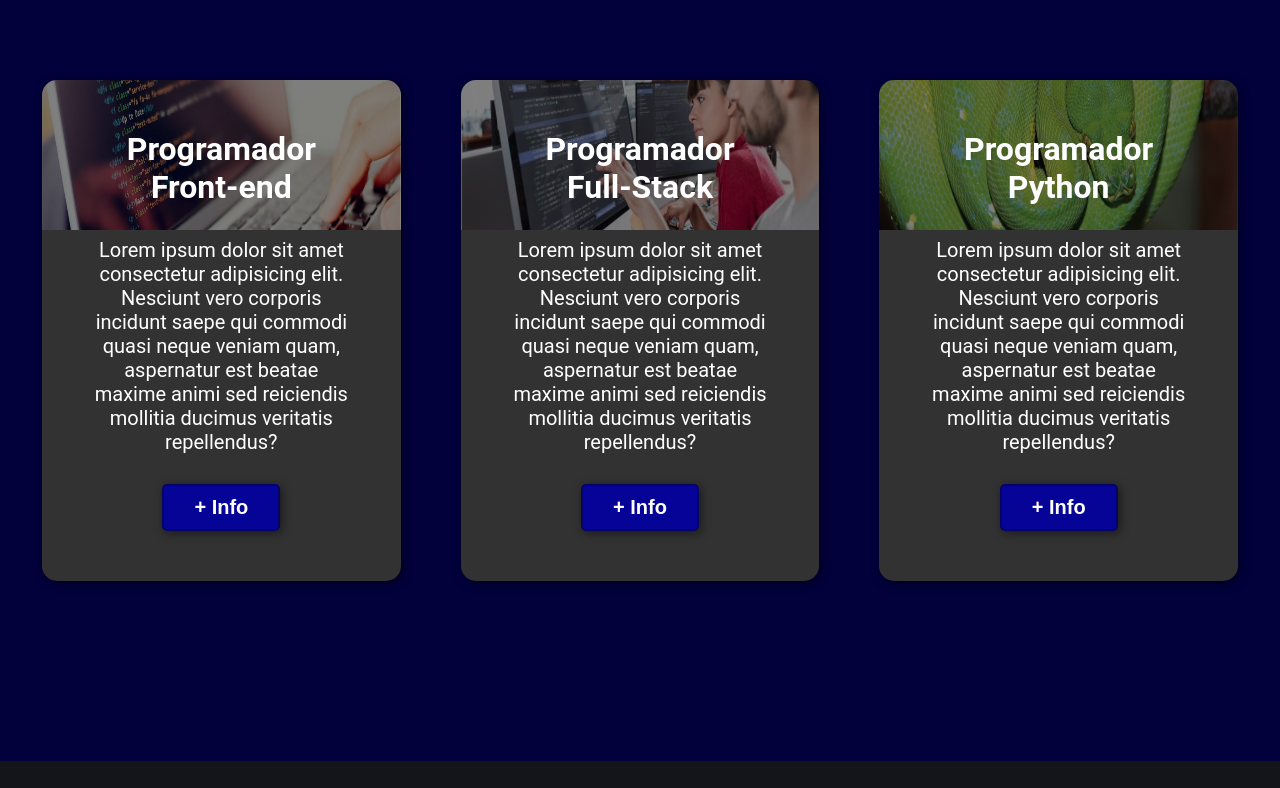
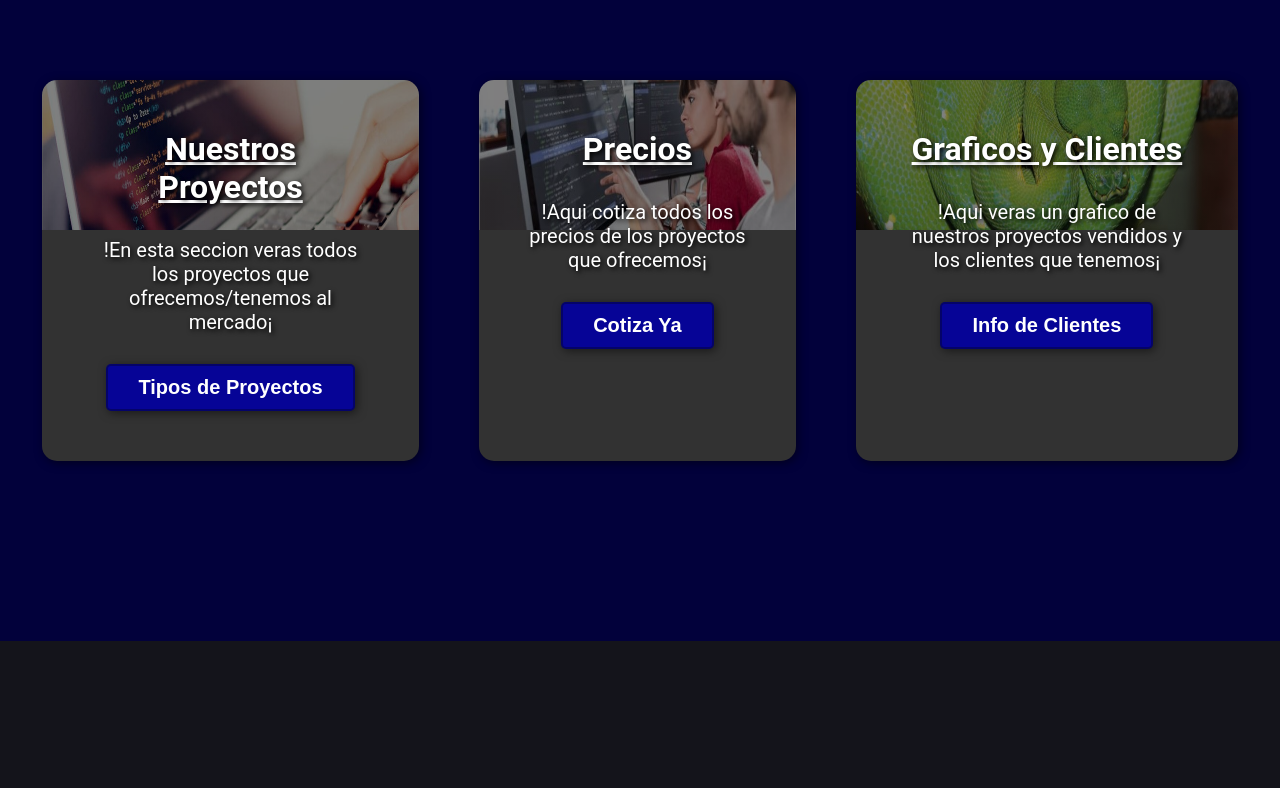
Before and after one commit to ignaccio17/Pagina-Divvac, a plain HTML site: page index.html in a window 1280 px wide. Shown: the part 1848-2636 px from the top of the page. Drawn offline with Linux system fonts and the light colour scheme.

Commit message:
cambios(textos)

```diff
--- a/index.css
+++ b/index.css
@@ -384,4 +384,13 @@ footer .container{
         #contactos{
             background-position-x: calc(100vw - 800px);
         }
+        h3{
+            text-shadow: 2px 2px 5px rgb(0, 0, 0);
+            text-decoration-line: underline;
+            text-decoration-style: solid;
+        }
+
+        p{
+            text-shadow: 2px 2px 5px rgb(0, 0, 0);
+        }
 }
--- a/index.html
+++ b/index.html
@@ -30,7 +30,9 @@
             <div class="texto">
 
                 <h2>¿Quienes Somos?</h2>
-                <p>Lorem ipsum dolor sit amet consectetur adipisicing elit. Suscipit veritatis a autem sed dignissimos commodi, voluptas incidunt voluptatibus cum, quia neque nulla consequatur laborum accusamus, perspiciatis odio nemo minus vel!</p>
+                <p>  <p>DIVVAC: Somos una empresa que se centra en la tecnologia actual, Que vende Proyectos a todo tipo de publico,
+                    Llevamos mas de 1 año ejerciendo nuestros proyectos y dandole servicios a la gente sin ningun problema
+                </p>
             </div>
         </div>
     </section>
@@ -40,19 +42,19 @@
             <h2>Nuestros Servicios</h2>
             <div class="programas">
                 <div class="carta">
-                    <h3>Programador Front-end</h3>
-                    <p>Lorem ipsum dolor sit amet consectetur adipisicing elit. Nesciunt vero corporis incidunt saepe qui commodi quasi neque veniam quam, aspernatur est beatae maxime animi sed reiciendis mollitia ducimus veritatis repellendus?</p>
-                    <button>+ Info</button>
+                    <h3>Nuestros Proyectos</h3>
+                    <p>!En esta seccion veras todos los proyectos que ofrecemos/tenemos al mercado¡</p>
+                    <button>Tipos de Proyectos</button>
                 </div>
                 <div class="carta">
-                    <h3>Programador Full-Stack</h3>
-                    <p>Lorem ipsum dolor sit amet consectetur adipisicing elit. Nesciunt vero corporis incidunt saepe qui commodi quasi neque veniam quam, aspernatur est beatae maxime animi sed reiciendis mollitia ducimus veritatis repellendus?</p>
-                    <button>+ Info</button>
+                    <h3>Precios</h3>
+                    <p>!Aqui cotiza todos los precios de los proyectos que ofrecemos¡</p>
+                    <button>Cotiza Ya</button>
                 </div>
                 <div class="carta">
-                    <h3>Programador Python</h3>
-                    <p>Lorem ipsum dolor sit amet consectetur adipisicing elit. Nesciunt vero corporis incidunt saepe qui commodi quasi neque veniam quam, aspernatur est beatae maxime animi sed reiciendis mollitia ducimus veritatis repellendus?</p>
-                    <button>+ Info</button>
+                    <h3>Graficos y Clientes </h3>
+                    <p>!Aqui veras un grafico de nuestros proyectos vendidos y los clientes que tenemos¡</p>
+                    <button>Info de Clientes</button>
                 </div>
             </div>
         </div>
```
